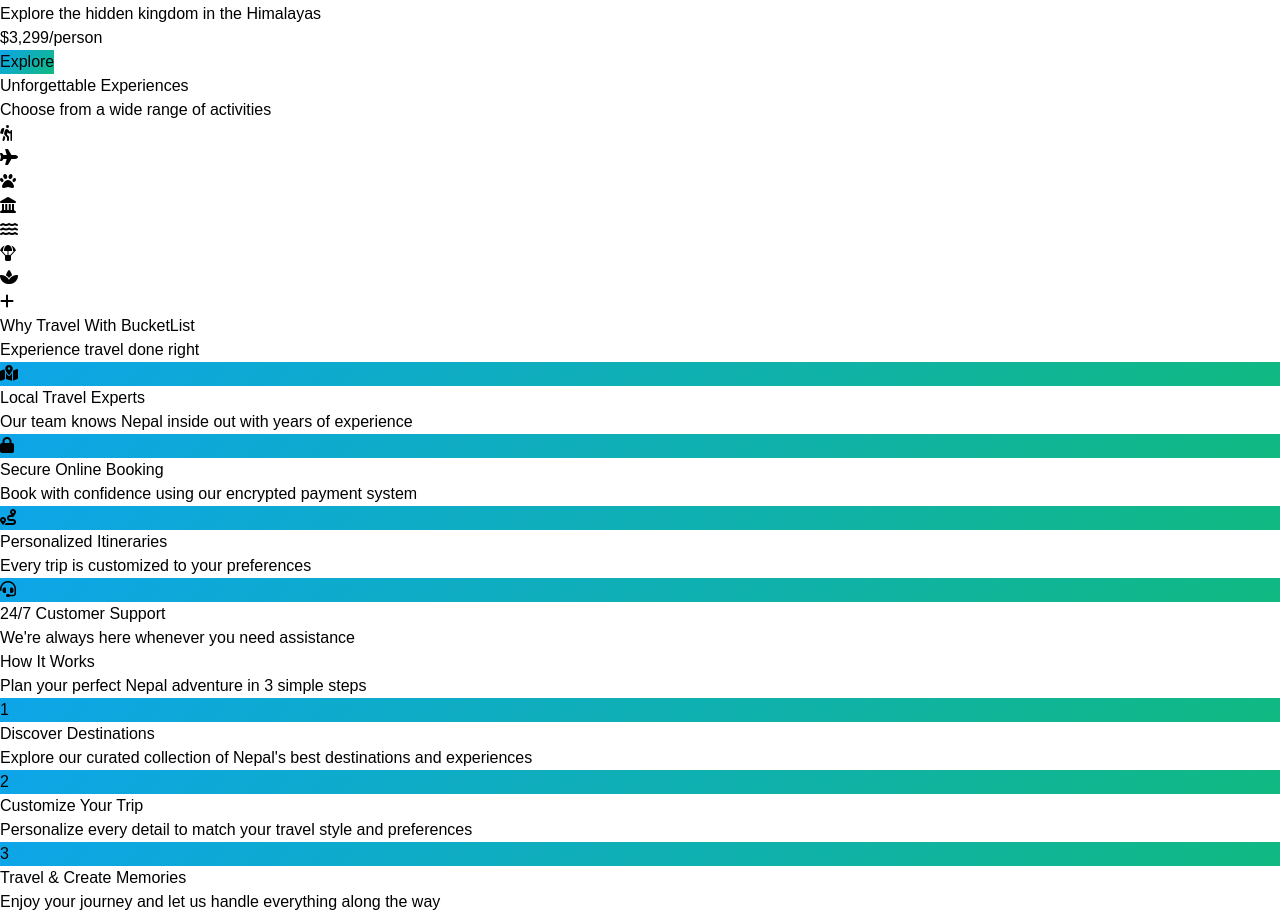
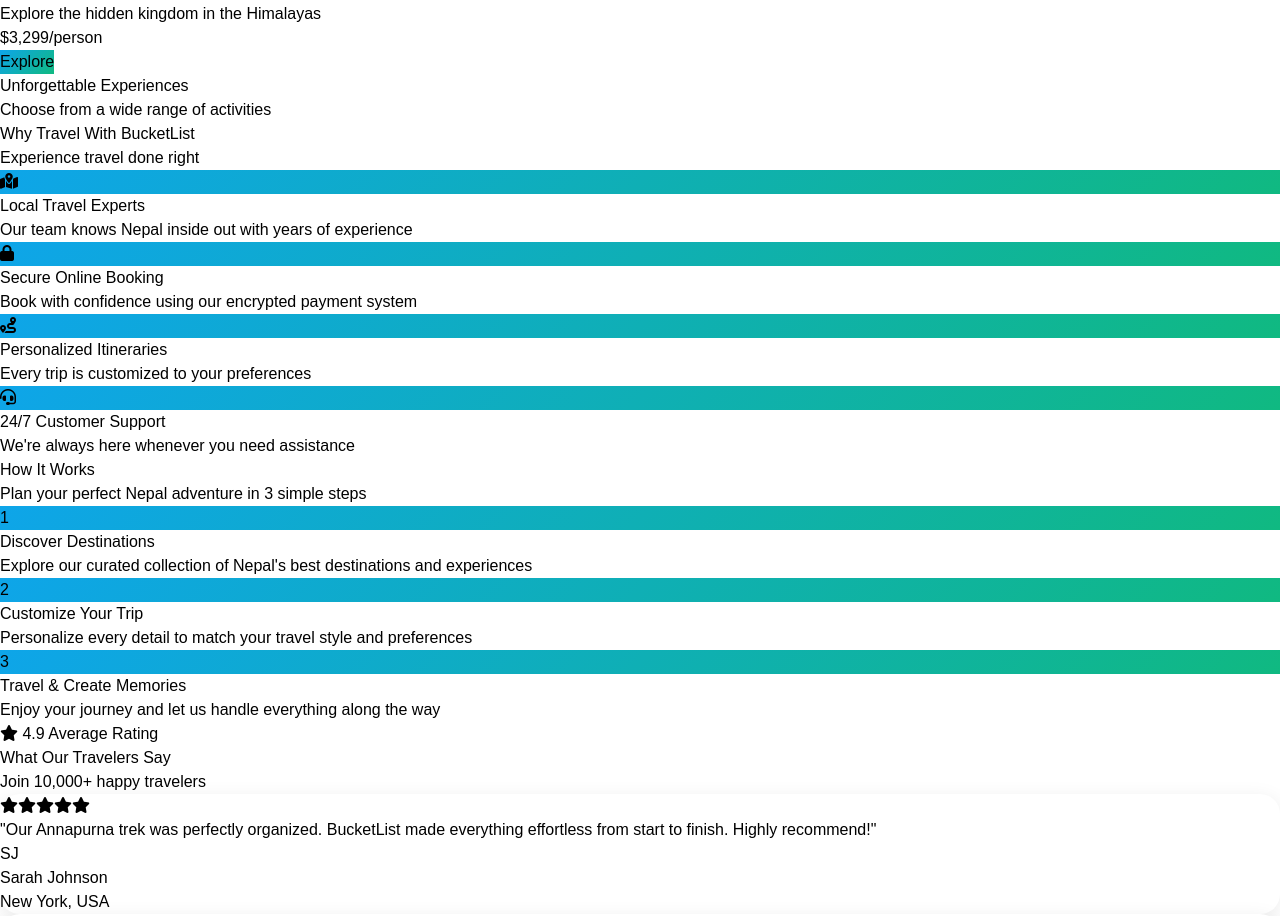
Before and after one commit to dipak560035/nepal-bucketlist, a React (Vite) app: page / in a window 1280 px wide. Shown: the part 2928-3844 px from the top of the page. Built offline with nearby package versions, Linux system fonts and the light colour scheme.

Commit message:
Update Experiences.jsx

```diff
--- a/src/components/Experiences.jsx
+++ b/src/components/Experiences.jsx
@@ -13,9 +13,7 @@
           <div className="grid grid-cols-2 md:grid-cols-4 gap-6">
             {EXPERIENCES.map((exp) => (
               <div key={exp.id} className={`card-hover bg-gradient-to-br ${exp.gradient} rounded-2xl p-6 text-center`}>
-                <div className={`w-16 h-16 ${exp.bg} rounded-2xl flex items-center justify-center mx-auto mb-4`}>
-                  <i className={`fas ${exp.icon} text-white text-2xl`}></i>
-                </div>
+
 
 
               </div>
```
